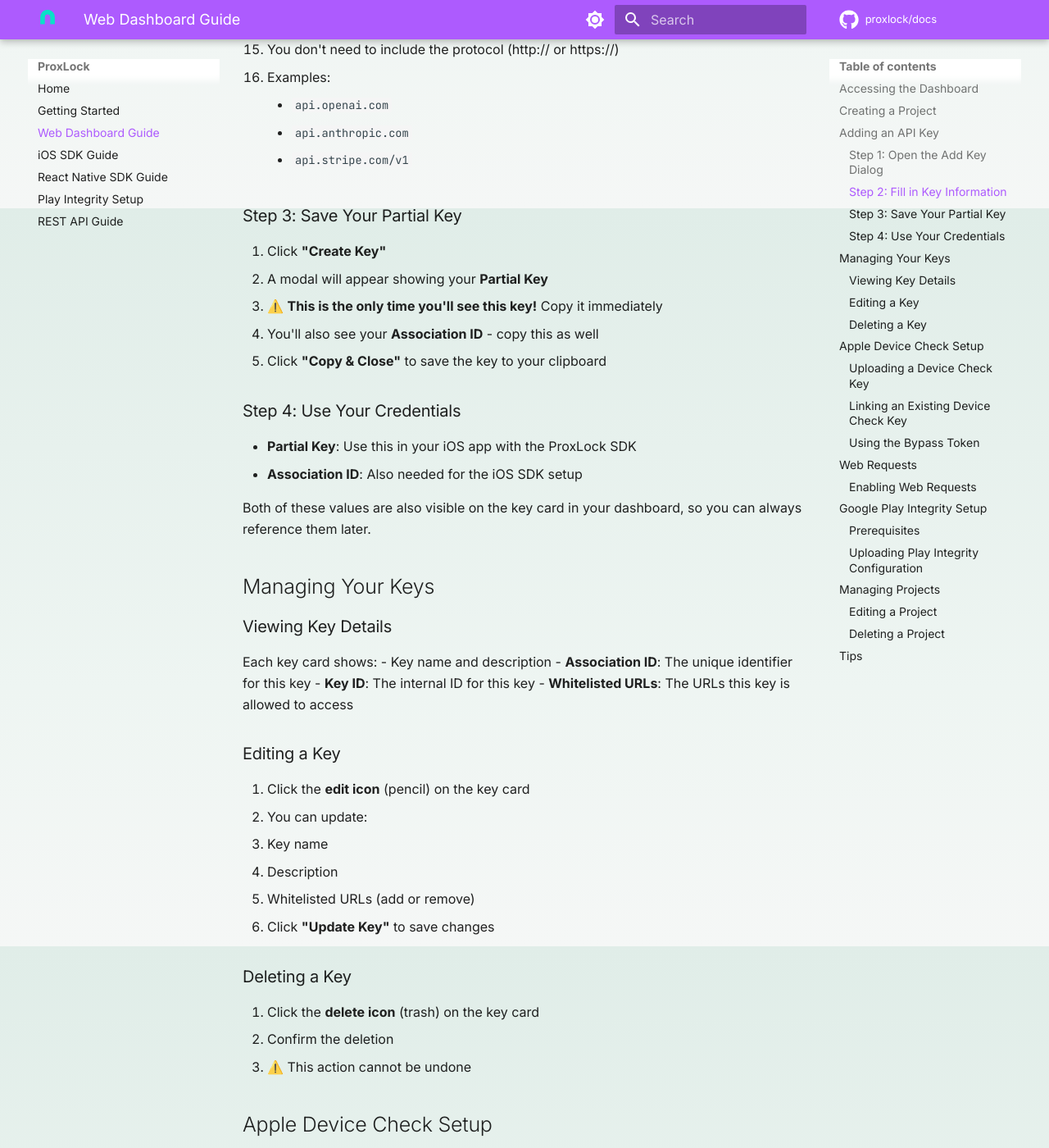
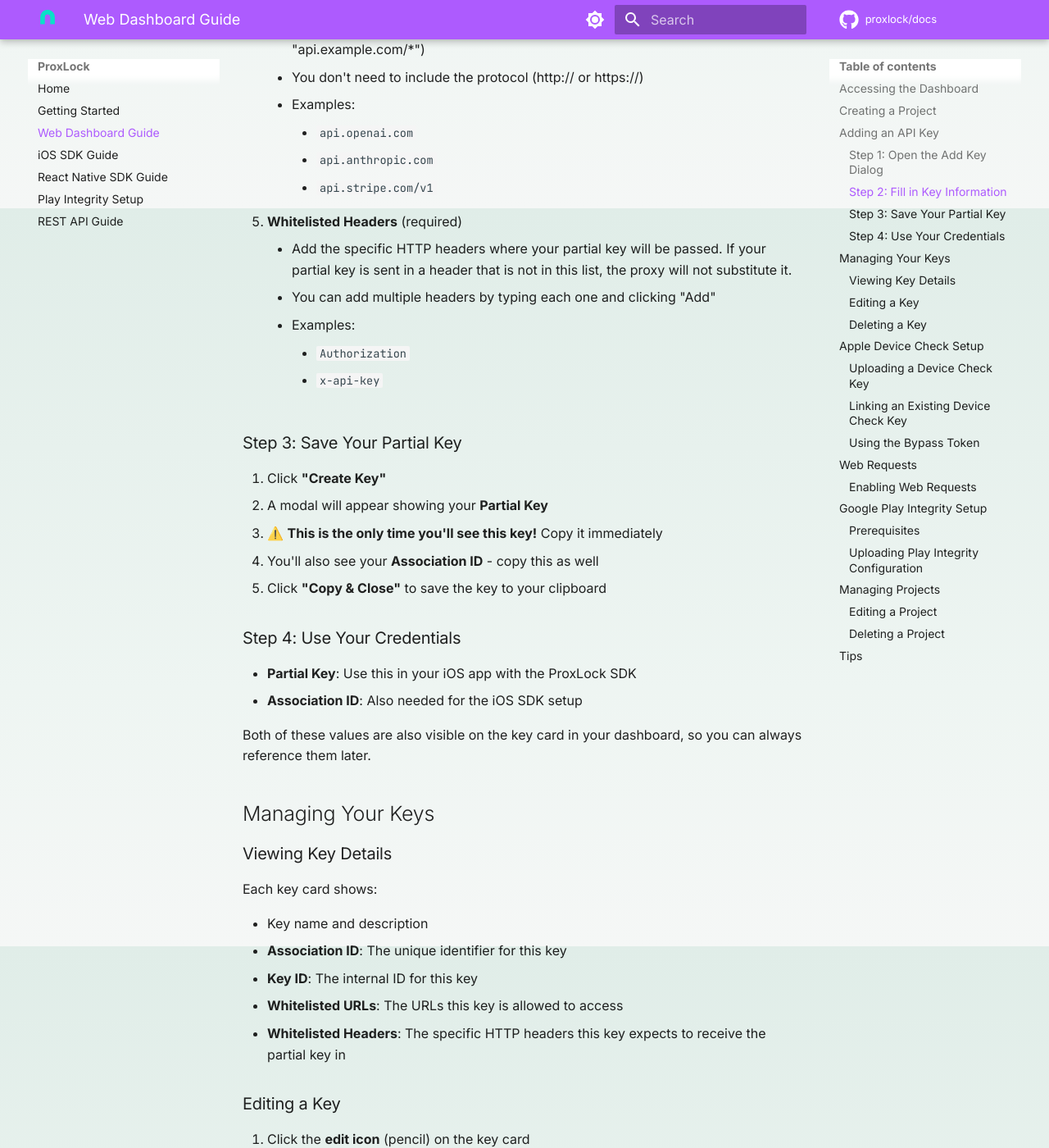
Before and after one commit to ProxLock/Docs, an MkDocs documentation site: the page built from docs/web-dashboard.md, in a window 1280 px wide and 1400 px high, scrolled down 1546 px. Shown: the whole window at 82% size. Built offline with MkDocs 1.6.1 and Material for MkDocs 9.7.7, drawn with Linux system fonts in a browser that asks for light colours; comment, search, counter and statistics services are not loaded; some of the changed text lies outside the part shown.

Commit message:
update docs to include header whitelisting info

```diff
--- a/docs/web-dashboard.md
+++ b/docs/web-dashboard.md
@@ -35,27 +35,34 @@ Once you're in a project, you can add API keys that you want to protect.
 ### Step 2: Fill in Key Information
 
 1. **Name** (required)
-   - Enter a descriptive name for your API key
-   - Examples: "OpenAI", "Stripe", "My API Key"
-   - Tip: If you use a popular API name (like "OpenAI" or "Claude"), the whitelisted URLs will be automatically suggested
+      - Enter a descriptive name for your API key
+      - Examples: "OpenAI", "Stripe", "My API Key"
+      - Tip: If you use a popular API name (like "OpenAI" or "Claude"), the whitelisted URLs will be automatically suggested
 
 2. **Description** (optional)
-   - Add a description to help you remember what this key is used for
-   - Example: "Used for GPT-4 requests in production"
+      - Add a description to help you remember what this key is used for
+      - Example: "Used for GPT-4 requests in production"
 
 3. **Full API Key** (required)
-   - Paste your complete API key here
-   - ⚠️ **Important**: This key will be split and stored securely. You'll only see your partial key once after creation, so make sure to copy it!
+      - Paste your complete API key here
+      - ⚠️ **Important**: This key will be split and stored securely. You'll only see your partial key once after creation, so make sure to copy it!
 
 4. **Whitelisted URLs** (required)
-   - Add at least one URL that this key is allowed to access
-   - You can add multiple URLs by typing each one and clicking "Add"
-   - URLs are treated as wildcards (e.g., "api.example.com" matches "api.example.com/*")
-   - You don't need to include the protocol (http:// or https://)
-   - Examples:
-     - `api.openai.com`
-     - `api.anthropic.com`
-     - `api.stripe.com/v1`
+      - Add at least one URL that this key is allowed to access
+      - You can add multiple URLs by typing each one and clicking "Add"
+      - URLs are treated as wildcards (e.g., "api.example.com" matches "api.example.com/\*")
+      - You don't need to include the protocol (http:// or https://)
+      - Examples:
+         - `api.openai.com`
+         - `api.anthropic.com`
+         - `api.stripe.com/v1`
+
+5. **Whitelisted Headers** (required)
+      - Add the specific HTTP headers where your partial key will be passed. If your partial key is sent in a header that is not in this list, the proxy will not substitute it.
+      - You can add multiple headers by typing each one and clicking "Add"
+      - Examples:
+         - `Authorization`
+         - `x-api-key`
 
 ### Step 3: Save Your Partial Key
 
@@ -77,10 +84,12 @@ Both of these values are also visible on the key card in your dashboard, so you
 ### Viewing Key Details
 
 Each key card shows:
+
 - Key name and description
 - **Association ID**: The unique identifier for this key
 - **Key ID**: The internal ID for this key
 - **Whitelisted URLs**: The URLs this key is allowed to access
+- **Whitelisted Headers**: The specific HTTP headers this key expects to receive the partial key in
 
 ### Editing a Key
 
@@ -89,6 +98,7 @@ Each key card shows:
    - Key name
    - Description
    - Whitelisted URLs (add or remove)
+   - Whitelisted Headers (add or remove)
 3. Click **"Update Key"** to save changes
 
 ### Deleting a Key
```
Also changed, not shown: docs/ios-sdk.md (+3 -0 lines), docs/react-native-sdk.md (+2 -0 lines), docs/rest-api.md (+3 -1 lines).
